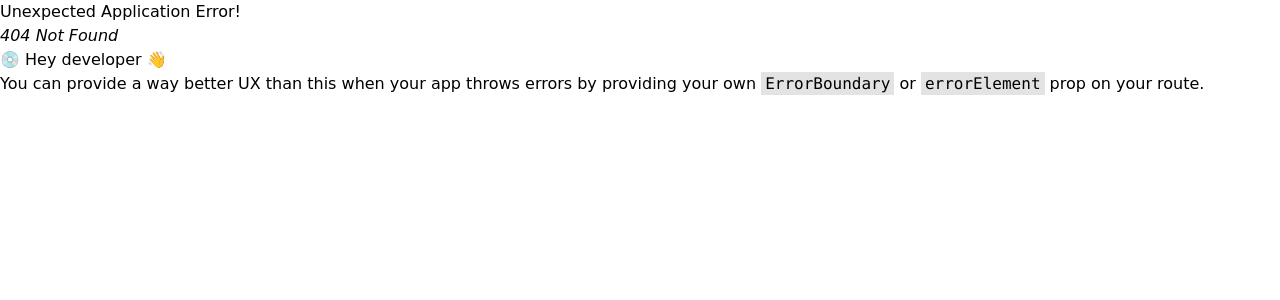
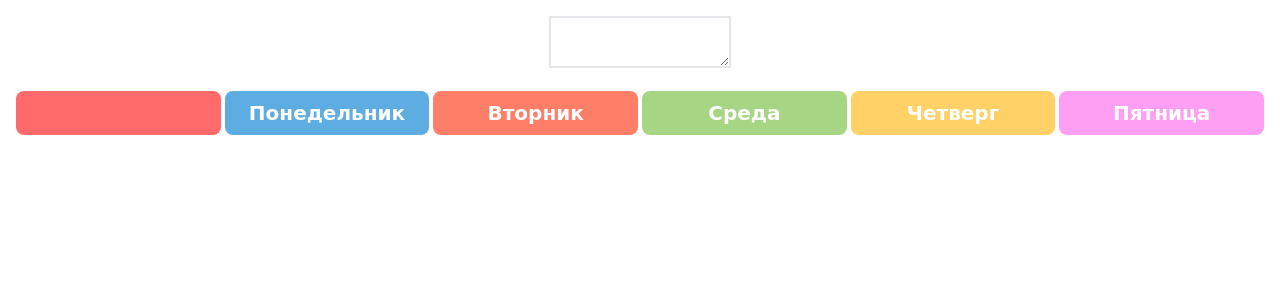
Before and after one commit to dkozickis/calendar-generator, a React (Vite) app: page /weekly in a window 1280 px wide. Before the commit this address had no page. Shown: the top 300 px of the page. Built offline with nearby package versions, Linux system fonts and the light colour scheme.

Commit message:
Weekly calendar

```diff
--- a/src/components/WeekdayHeader.tsx
+++ b/src/components/WeekdayHeader.tsx
@@ -1,5 +1,5 @@
 import { useLocalStorage } from "../utils/hooks.ts";
-import { ChangeEvent } from "react";
+import { ChangeEvent, PropsWithChildren } from "react";
 
 const colors = [
   { bg: "bg-[#5DADE2]", border: "border-[#5DADE2]" },
@@ -12,29 +12,30 @@ const colors = [
 ];
 
 export const WeekdayHeader = ({
-  day,
+  children,
   index,
-}: {
+}: PropsWithChildren<{
   index: number;
-  day: string;
-}) => (
+}>) => (
   <div
     className={`font-bold p-2 text-xl text-center rounded-lg ${colors[index].bg} text-white capitalize`}
   >
-    {day}
+    {children}
   </div>
 );
 
 export const DaySquare = ({
   day,
   index,
+  keyPrefix,
 }: {
+  day: Date | null;
   index: number;
-  day: Date | null;
+  keyPrefix: string;
 }) => {
   const storageKey = day
-    ? `day_${day.getFullYear()}_${day.getMonth() + 1}_${day.getDate()}`
-    : "";
+    ? `${keyPrefix}_day_${day.getFullYear()}_${day.getMonth() + 1}_${day.getDate()}`
+    : keyPrefix;
 
   const [inputValue, setInputValue] = useLocalStorage(storageKey, "");
 
@@ -44,15 +45,15 @@ export const DaySquare = ({
 
   return (
     <div
-      className={`p-1 text-center h-16 relative text-2xl rounded-lg ${colors[index % 7].border} border-2 h-full dayContainer`}
+      className={`p-1 h-16 relative text-2xl rounded-lg ${colors[index % 7].border} border-2 h-full dayContainer`}
     >
+      <input
+        className="w-full h-full p-2 dayContainerChild text-center"
+        value={inputValue}
+        onChange={handleInputChange}
+      />
       {day ? (
         <>
-          <input
-            className="w-full h-full p-2 dayContainerChild"
-            value={inputValue}
-            onChange={handleInputChange}
-          />
           <span className="right-2 bottom-2 absolute font-semibold text-slate-700">
             {day.getDate()}
           </span>
--- a/src/features/monthly-calendar/MonthlyCalendar.tsx
+++ b/src/features/monthly-calendar/MonthlyCalendar.tsx
@@ -1,4 +1,4 @@
-import { ChangeEventHandler, useEffect, useState } from "react";
+import { ChangeEventHandler, useState } from "react";
 import { generateCalendar } from "../../utils/calendar.ts";
 import { DaySquare, WeekdayHeader } from "../../components/WeekdayHeader.tsx";
 
@@ -20,28 +20,6 @@ export const MonthlyCalendar = () => {
   const [calendar, setCalendar] = useState<(Date | null)[]>(() =>
     generateCalendar({ year, month }),
   );
-
-  useEffect(() => {
-    // Set print orientation to landscape
-    const style = document.createElement("style");
-    style.textContent = `
-      @page {
-        size: landscape;
-      }
-      @media print {
-        body, html {
-          height: 100%;
-          margin: 0;
-          padding: 0;
-        }
-      }
-    `;
-    document.head.appendChild(style);
-
-    return () => {
-      document.head.removeChild(style);
-    };
-  }, []);
 
   const handleYearChange: ChangeEventHandler<HTMLInputElement> = (e) => {
     const newYear = parseInt(e.target.value);
@@ -92,7 +70,9 @@ export const MonthlyCalendar = () => {
       </div>
       <div className="grid grid-cols-7 gap-1 w-full h-[calc(100%-3rem)] grid-rows-[min-content_auto]">
         {weekdays.map((day, index) => (
-          <WeekdayHeader key={day} index={index} day={day} />
+          <WeekdayHeader key={day} index={index}>
+            {day}
+          </WeekdayHeader>
         ))}
         {calendar.map((day, index) => (
           <DaySquare key={index} index={index} day={day} />
--- /dev/null
+++ b/src/features/weekly-calendar/WeeklyCalendar.tsx
@@ -0,0 +1,54 @@
+import { DaySquare, WeekdayHeader } from "../../components/WeekdayHeader.tsx";
+import { useLocalStorage } from "../../utils/hooks.ts";
+
+const weekdays = Array.from({ length: 5 }, (_, i) => {
+  return new Intl.DateTimeFormat("ru-RU", { weekday: "long" }).format(
+    new Date(2022, 0, i + 3),
+  );
+});
+
+export const WeeklyCalendar = () => {
+  const [names, setNames] = useLocalStorage<string[] | null>(
+    "weekly-calendar-names",
+    null,
+  );
+
+  return (
+    <div className="flex flex-col items-center p-4 bg-white h-screen">
+      <div className="mb-4 print:hidden">
+        <textarea
+          className="border-2"
+          onChange={(e) => {
+            const newLineSplit = e.target.value.split("\n");
+
+            setNames(newLineSplit);
+          }}
+          value={names?.join("\n")}
+        />
+      </div>
+
+      <div className="grid grid-cols-6 gap-1 w-full h-[calc(100%-3rem)] grid-rows-[min-content_auto]">
+        <WeekdayHeader key={"name"} index={6} />
+        {weekdays.map((day, index) => (
+          <WeekdayHeader key={day} index={index} children={day} />
+        ))}
+        {names?.map((name) => (
+          <>
+            <div
+              className={`flex justify-center items-center font-bold p-2 text-3xl text-center rounded-lg border-2 text-white capitalize bg-[#45B7B8] border-[#45B7B8]`}
+            >
+              {name}
+            </div>
+            {Array.from({ length: 5 }, (_, i) => (
+              <DaySquare
+                index={i}
+                day={null}
+                keyPrefix={`weekly-calendar-${name}-${i}`}
+              />
+            ))}
+          </>
+        ))}
+      </div>
+    </div>
+  );
+};
--- a/src/index.css
+++ b/src/index.css
@@ -13,3 +13,16 @@ body {
 .dayContainerChild {
   font-size: clamp(1rem, 30cqi, 16rem);
 }
+
+@page {
+  size: landscape;
+}
+
+@media print {
+  body,
+  html {
+    height: 100%;
+    margin: 0;
+    padding: 0;
+  }
+}
--- a/src/utils/hooks.ts
+++ b/src/utils/hooks.ts
@@ -1,24 +1,24 @@
 import { useState } from "react";
 
-export const useLocalStorage = (key: string, initialValue: string = "") => {
-  const [storedValue, setStoredValue] = useState<string>(() => {
+export const useLocalStorage = <Value>(key: string, initialValue: Value) => {
+  const [storedValue, setStoredValue] = useState<Value>(() => {
     if (typeof window === "undefined") {
       return initialValue;
     }
     try {
       const item = window.localStorage.getItem(key);
-      return item ? item : initialValue;
+      return item ? (JSON.parse(item) as Value) : initialValue;
     } catch (error) {
       console.log(error);
       return initialValue;
     }
   });
 
-  const setValue = (value: string) => {
+  const setValue = (value: Value) => {
     try {
       setStoredValue(value);
       if (typeof window !== "undefined") {
-        window.localStorage.setItem(key, value);
+        window.localStorage.setItem(key, JSON.stringify(value));
       }
     } catch (error) {
       console.log(error);
```
Also changed, not shown: src/main.tsx (+7 -0 lines).
